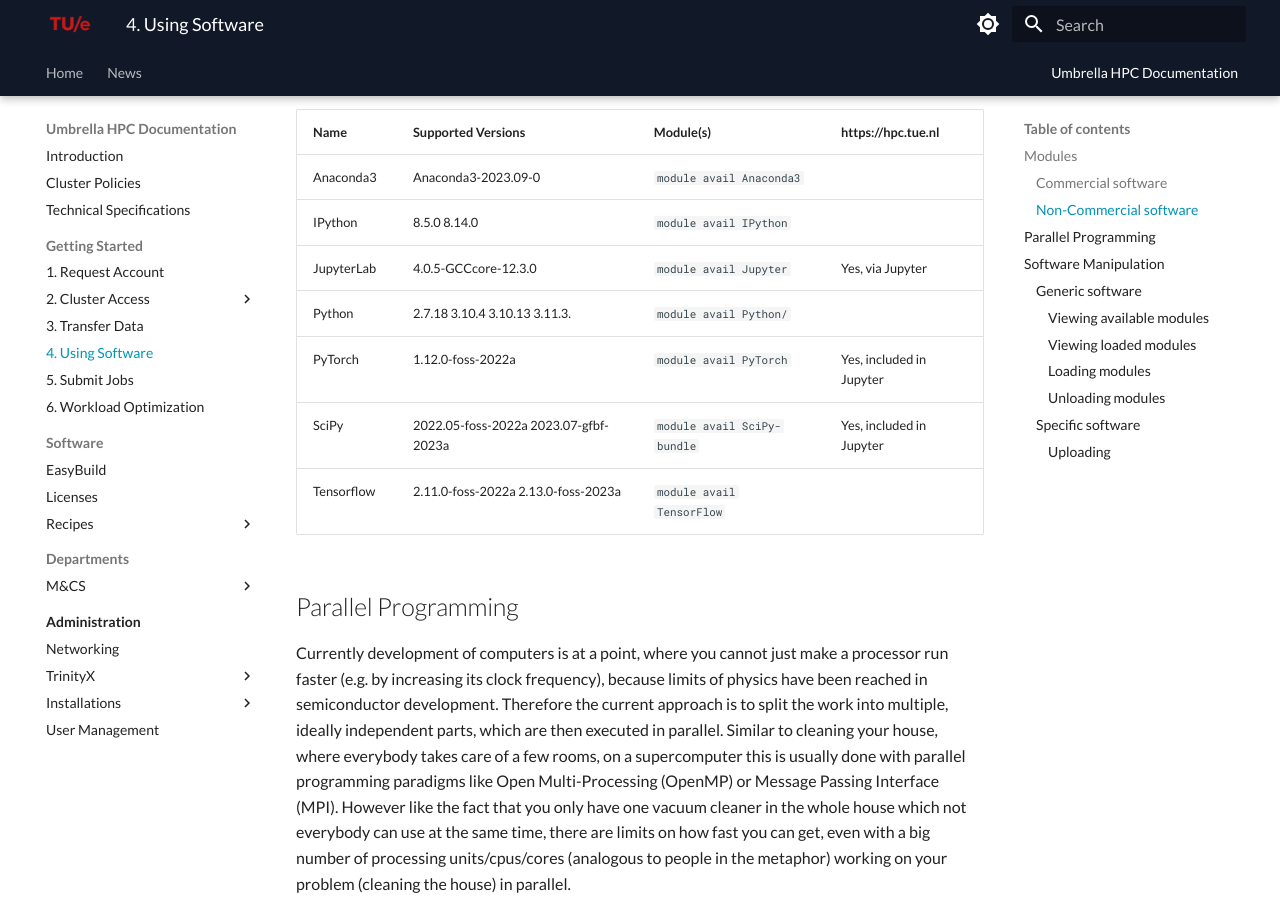
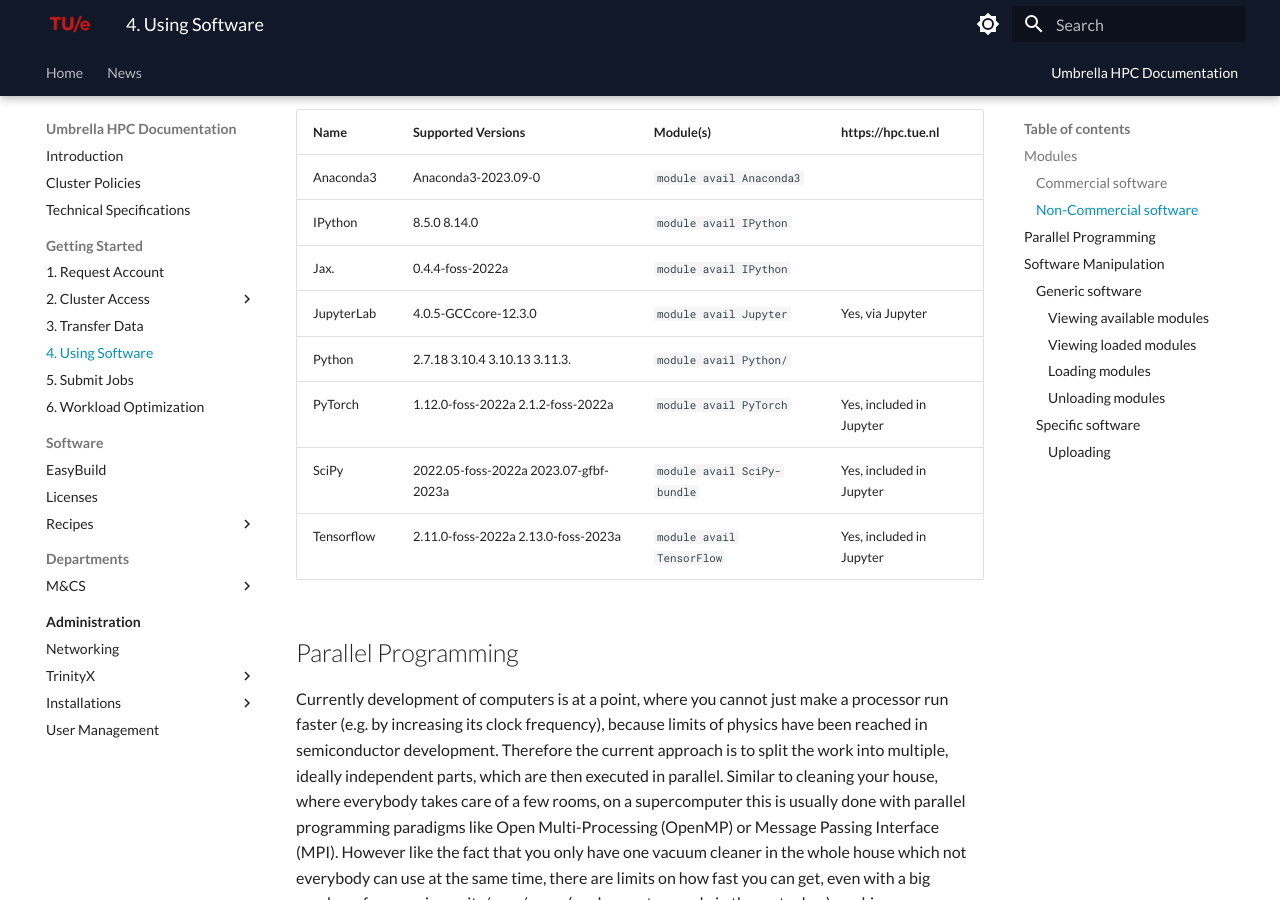
Before and after one commit to gferhpc/supercomputing.tue.nl, an MkDocs documentation site: the page built from pages/documentation/steps/software/index.md, in a window 1280 px wide and 900 px high, scrolled down 2468 px. Built offline with MkDocs 1.6.1 and Material for MkDocs 9.7.7, drawn with Linux system fonts in a browser that asks for light colours.

Commit message:
Update index.md

```diff
--- a/pages/documentation/steps/software/index.md
+++ b/pages/documentation/steps/software/index.md
@@ -130,11 +130,12 @@
 | -------------- | ------------------------------------ | ------------------------ | ------------------ |
 | Anaconda3      | Anaconda3-2023.09-0                  | `module avail Anaconda3` | |
 | IPython        | 8.5.0 8.14.0                         | `module avail IPython`   | |
+| Jax.           | 0.4.4-foss-2022a                     | `module avail IPython`   | |
 | JupyterLab     | 4.0.5-GCCcore-12.3.0                 | `module avail Jupyter`   | Yes, via Jupyter |
 | Python         | 2.7.18 3.10.4 3.10.13 3.11.3.        | `module avail Python/`   | |
-| PyTorch        | 1.12.0-foss-2022a                    | `module avail PyTorch`   | Yes, included in Jupyter|
+| PyTorch        | 1.12.0-foss-2022a 2.1.2-foss-2022a   | `module avail PyTorch`   | Yes, included in Jupyter|
 | SciPy          | 2022.05-foss-2022a 2023.07-gfbf-2023a | `module avail SciPy-bundle` | Yes, included in Jupyter |
-| Tensorflow     | 2.11.0-foss-2022a 2.13.0-foss-2023a  | `module avail TensorFlow` | |
+| Tensorflow     | 2.11.0-foss-2022a 2.13.0-foss-2023a  | `module avail TensorFlow` | Yes, included in Jupyter |
 
 
 
```
